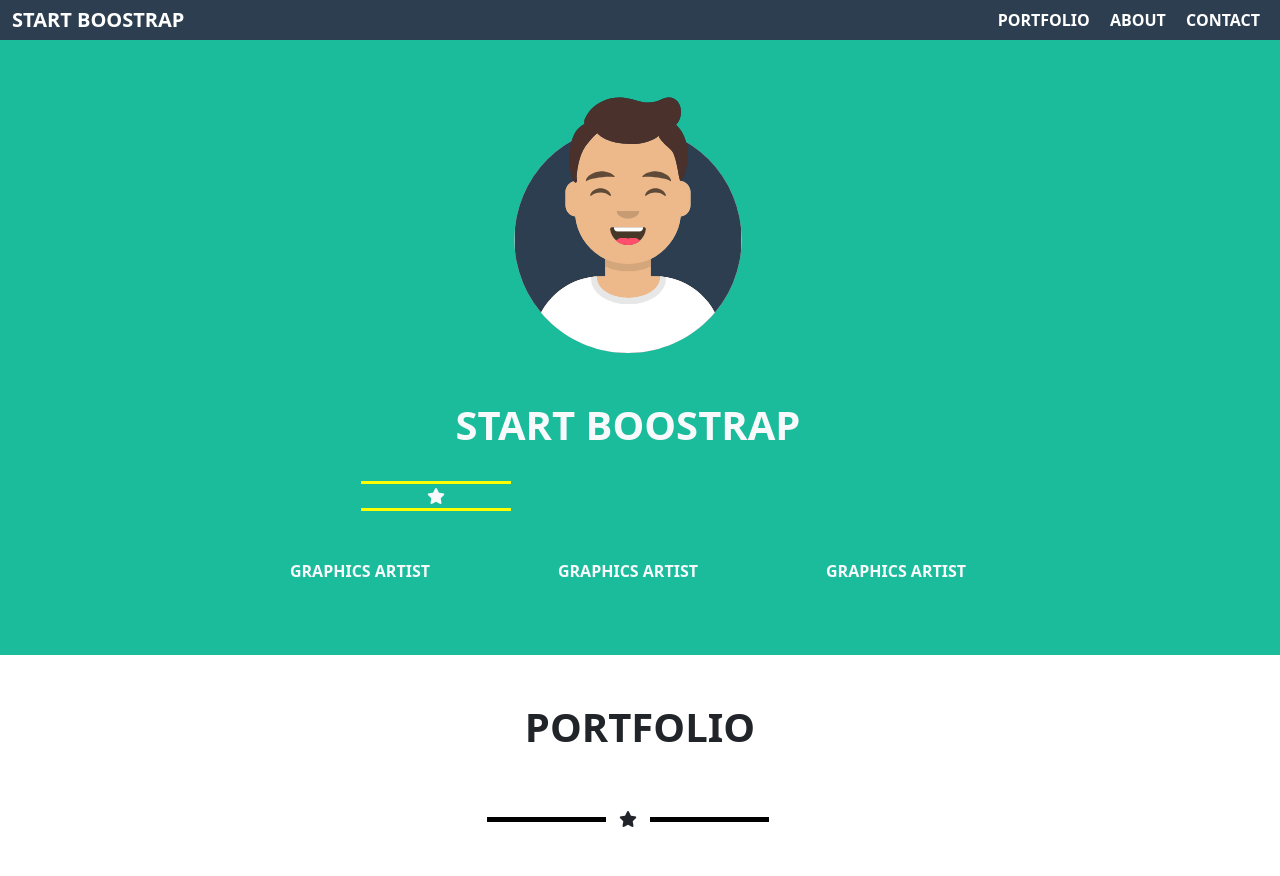
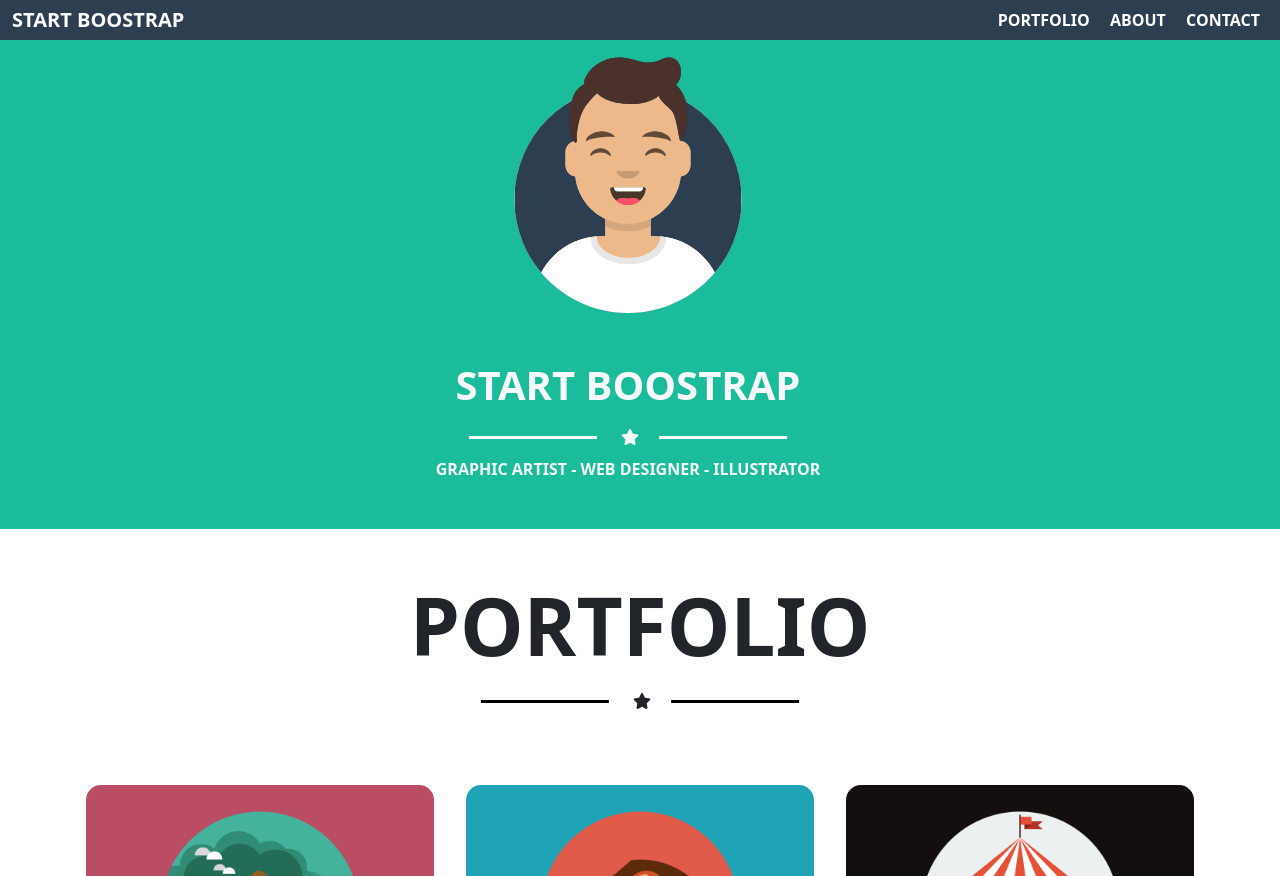
Before and after one commit to fcarrara24/html-css-bootstrap-freelancer, a plain HTML site: page index.html in a window 1280 px wide. Shown: the top 876 px of the page. Drawn offline with nearby package versions, Linux system fonts and the light colour scheme.

Commit message:
adjusted responsiveness to stars  and title elements

```diff
--- a/css/style.css
+++ b/css/style.css
@@ -55,20 +55,29 @@ nav > div{
     z-index: 200;
 }
 
+.my-star{
+    letter-spacing: 0.5em;
+}
+
+nav{
+    width: 100%;
+    z-index: 2000;
+}
+
 
 .my-star:after, .my-star:before{
     content: "";
     display: block;
-    background-color: yellow;
-    width: 150px;
+    background-color: white;
+    width: 10vw;
     height: 3px;;
 }
 
-.mid_line{
-    width: 50%;
-    height: 20%;
-    background-color: white;
+.darkstar > .my-star:after, .darkstar> .my-star:before{
+   background-color: black;
 }
+
+
 
 .my-circle{
     width: 2em;
@@ -81,6 +90,7 @@ nav > div{
 .my-circle i{
     transform: translate(5%, 10%);
 }
+
 
 #hero, #about, .bg-green{
     background-color: var(--bg_hero);
--- a/index.html
+++ b/index.html
@@ -22,7 +22,7 @@
   </head>
   <body>
     <header>
-      <nav class="navbar navbar-expand-lg bg-dark" data-bs-theme="dark" style=" padding: 0">
+      <nav class="navbar navbar-expand-lg bg-dark position-fixed" data-bs-theme="dark" style=" padding: 0">
         <div class="container-fluid" >
           <a class="navbar-brand " href="#">START BOOSTRAP</a>
           <button class="navbar-toggler m-2" type="button" data-bs-toggle="collapse" data-bs-target="#navbarSupportedContent" aria-controls="navbarSupportedContent" aria-expanded="false" aria-label="Toggle navigation">
@@ -30,16 +30,11 @@
           </button>
 
           <div class="justify-content-end collapse navbar-collapse" id="navbarSupportedContent">
-
             <form class="d-flex " >
-
-
-
-
               <ul class="navbar-nav me-auto mb-2 mb-lg-0">
 
                 <li class="nav-item">
-                  <a class="nav-link active" aria-current="page" href="#">&nbsp;PORTFOLIO</a>
+                  <a class="nav-link active" aria-current="page" href="">&nbsp;PORTFOLIO</a>
                 </li>
                 <li class="nav-item">
                   <a class="nav-link active" href="#">&nbsp;ABOUT</a>
@@ -71,25 +66,15 @@
                   START BOOSTRAP
                 </h1>
               </div>
-              <div id="hero-division" class="col-6 justify-content-center">
-                <div class=" py-4 d-flex flex-row">
-                  <!-- <div class="col fl-center d-flex flex-row-reverse px-0">
-                    <div class="mid_line align-self-center"></div>
-                  </div> -->
-                  <div class=" text-center text-light d-inline-block my-star justify-content-center align-items-center">
-                    <i class="fa-solid fa-star"></i>
+              <div class="justify-content-around">
+                <div class=" py-2 d-flex justify-content-center">
+                  <div class="d-flex text-center text-light my-star  align-items-center">
+                    &nbsp;&nbsp;<i class="fa-solid fa-star"></i>&nbsp;
                   </div>
-                  <!-- <div class="col fl-center d-flex flex-row px-0">
-                    <div class="mid_line align-self-center"></div>
-                  </div> -->
                 </div>
               </div>
-              <div id="hero-description" class="col-12">
-                <div class="row py-4">
-                  <div class="col text-end text-light">GRAPHICS ARTIST</div>
-                  <div class="col text-center text-light">GRAPHICS ARTIST</div>
-                  <div class="col text-start text-light">GRAPHICS ARTIST</div>
-                </div>
+              <div id="hero-description" class="col-12 text-center text-light  ">
+                GRAPHIC ARTIST - WEB DESIGNER - ILLUSTRATOR
               </div>
             </div>
           </div>
@@ -99,23 +84,17 @@
 
     <main>
         <div class="container">
-            <div id="portfolio" class=" row justify-content-center">
-              <h1 id="hero-title"  class="text-center text-uppercase fs-1 pt-5 fw-bold text-dark">
-                PORTFOLIO
-              </h1>
-              <div class= " col-6 row py-4">
-                <div class="row py-4">
-                  <div class="col fl-center d-flex flex-row-reverse px-0 text-dark">
-                    <div class="mid_line align-self-center" style="background-color: black;"></div>
-                  </div>
-                  <div class="col-1 text-center text-dark d-inline-block">
-                    <i class="fa-solid fa-star"></i>
-                  </div>
-                  <div class="col fl-center d-flex flex-row px-0 ">
-                    <div class="mid_line align-self-center" style="background-color: black;"></div>
-                  </div>
-                </div>
-              </div>
+            <div id="portfolio" class=" row justify-content-center pt-5">
+              <h1 class="align-center text-dark text-uppercase text-center fw-bold  display-1">PORTFOLIO</h1>
+
+                    <div class="justify-content-around pb-5">
+                      <div  class=" py-2 d-flex justify-content-center darkstar">
+                        <div  class="d-flex text-center text-dark my-star align-items-center">
+                          &nbsp;&nbsp;<i class="fa-solid fa-star" ></i>&nbsp;
+                        </div>
+                      </div>
+                    </div>
+
             </div>
         </DIV>
         <div class="container ">
@@ -144,7 +123,14 @@
         <div id="about" class="p-5">
             <div class="container align-center d-flex justify-content-center align-content-center">
                 <div class=" col-10 justify-self-center ">
-                    <h2 class="align-center text-light text-uppercase text-center pb-5">about</h2>
+                    <h1 class="align-center text-light text-uppercase text-center fw-bold  display-1">about</h1>
+                    <div class="justify-content-around pb-5">
+                      <div class=" py-2 d-flex justify-content-center">
+                        <div class="d-flex text-center text-light my-star  align-items-center">
+                          &nbsp;&nbsp;<i class="fa-solid fa-star"></i>&nbsp;
+                        </div>
+                      </div>
+                    </div>
                     <div id="row_description" class="row">
                         <div class="col-md-6 col-12 text-light px-2 h4 ">Freelancer is a fgree boostrap theme created by Start Boostrap. The download includes the complete surce files includineg HTML, CSS, and JavaScript well as optional LESS stylesheets forr wasy costumization.</div>
                         <div class="col-md-6 col-12 text-light px-2 pt-sm-4 pt-md-0 h4 ">Whether you're a student lookinh to showcase your work, a professional looking to attract clients, or a graphic artist looking to share your projects, this template is pergfect starting point!</div>
@@ -159,7 +145,20 @@
 
 
 
-            <div class="container " id="call_to_action">
+            <div class="container pt-5" id="call_to_action">
+
+
+              <h1 class="align-center text-dark text-uppercase text-center fw-bold display-1">contact me</h1>
+
+                    <div class="justify-content-around pb-5">
+                      <div  class=" py-2 d-flex justify-content-center darkstar">
+                        <div  class="d-flex text-center text-dark my-star align-items-center">
+                          &nbsp;&nbsp;<i class="fa-solid fa-star" ></i>&nbsp;
+                        </div>
+                      </div>
+                    </div>
+
+
               <form class=" row p-5 col-9">
                 <div class="mb-3 ">
 
```
